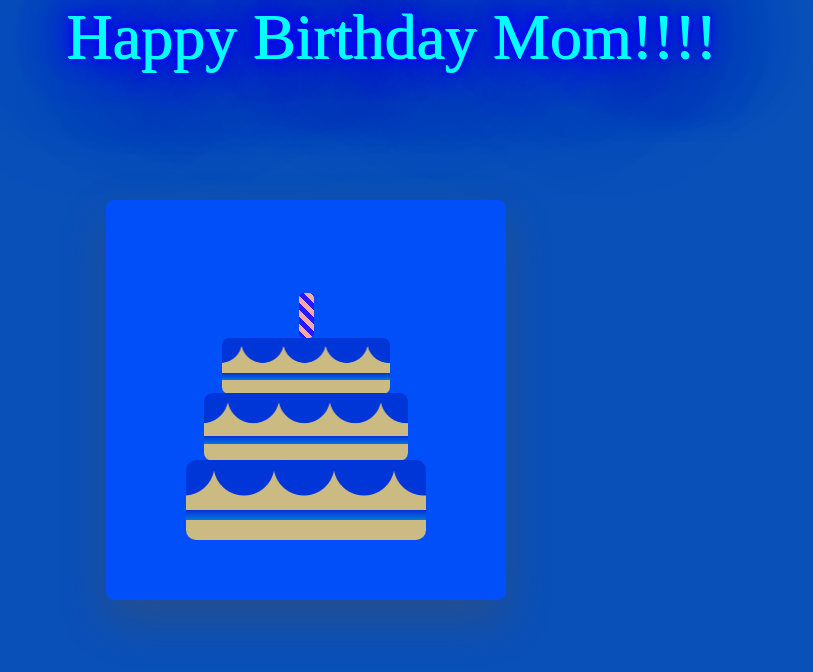
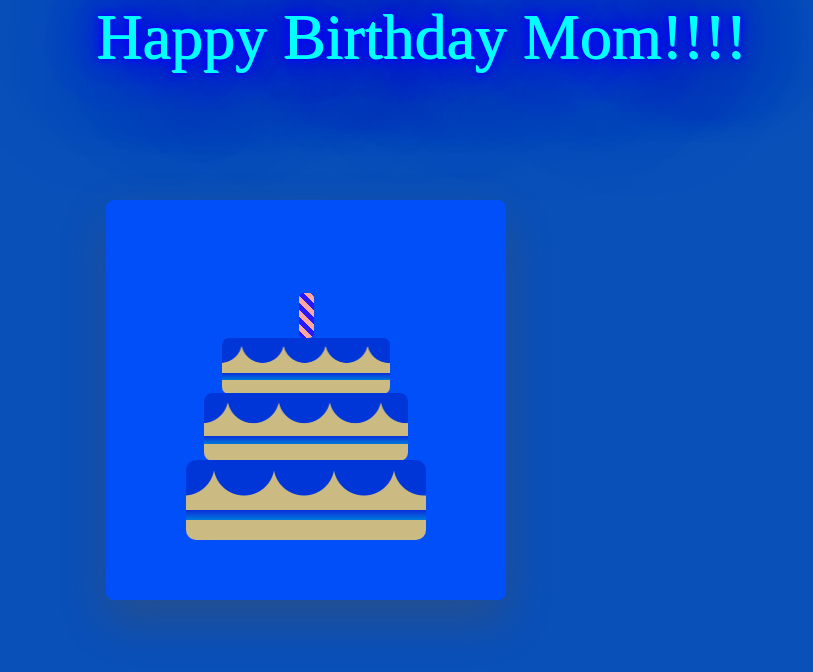
Before and after one commit to Jordan4224/birthdayweb, a plain HTML site: page index.html in a window 1280 px wide. Shown: the whole page, without its empty margins (334-1147 px from the left). Drawn offline with Linux system fonts and the light colour scheme.

Commit message:
Update style2.css

```diff
--- a/style2.css
+++ b/style2.css
@@ -119,7 +119,7 @@ body{
 }
 .name{
     font-size: 4em;
-    margin-left: 400px;
+    margin-left: 430px;
     color:aqua;
     box-sizing: border-box;
 
```
